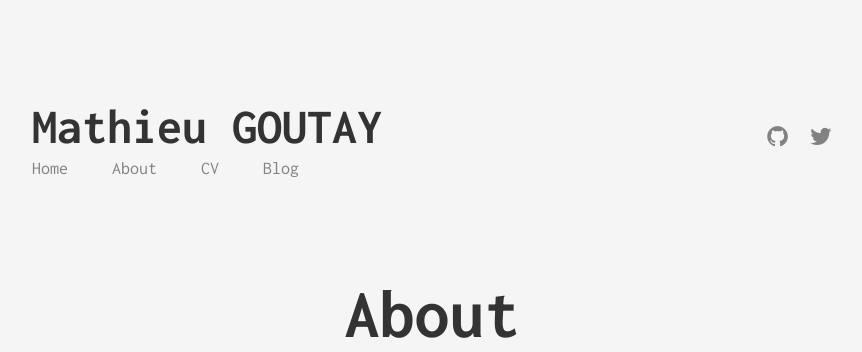
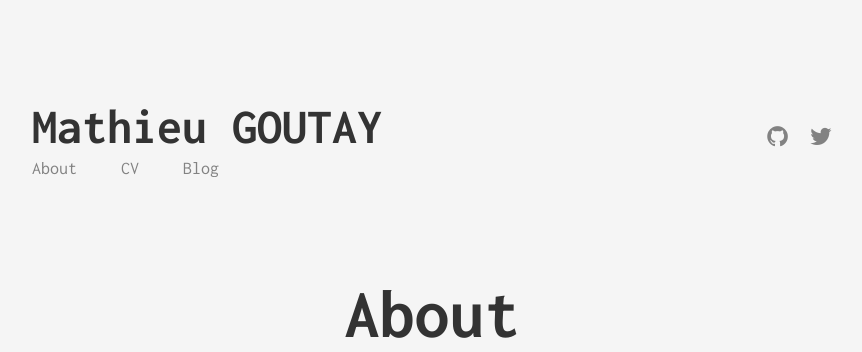
Before and after one commit to goutaymathieu/goutaymathieu.github.io, a Jekyll site: the page built from about.md, in a window 1280 px wide. Shown: the top 352 px of the page, without its empty margins (208-1070 px from the left). Built offline with Jekyll 4.4.1, drawn with Linux system fonts in a browser that asks for light colours.

Commit message:
Update header.html

```diff
--- a/_includes/header.html
+++ b/_includes/header.html
@@ -3,7 +3,6 @@
         <a href="/" class="logo">{{ site.title }}</a>
 
         <ul class="menu">
-            <li class="menu__entry"><a href="{{ '/' | prepend: site.baseurl }}">Home</a></li>
             <li class="menu__entry"><a href="{{ '/about' | prepend: site.baseurl }}">About</a></li>
             <li class="menu__entry"><a href="{{ '/cv' | prepend: site.baseurl }}">CV</a></li>
             <li class="menu__entry"><a href="{{ '/blog' | prepend: site.baseurl }}">Blog</a></li>
```
